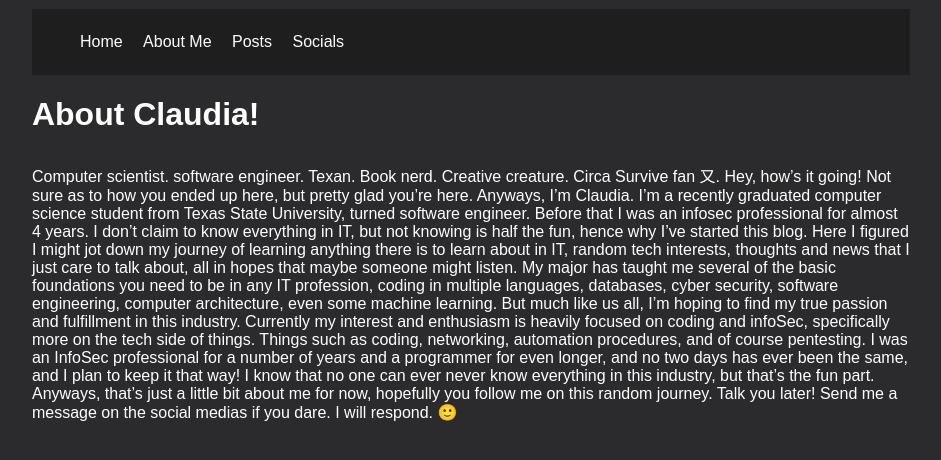
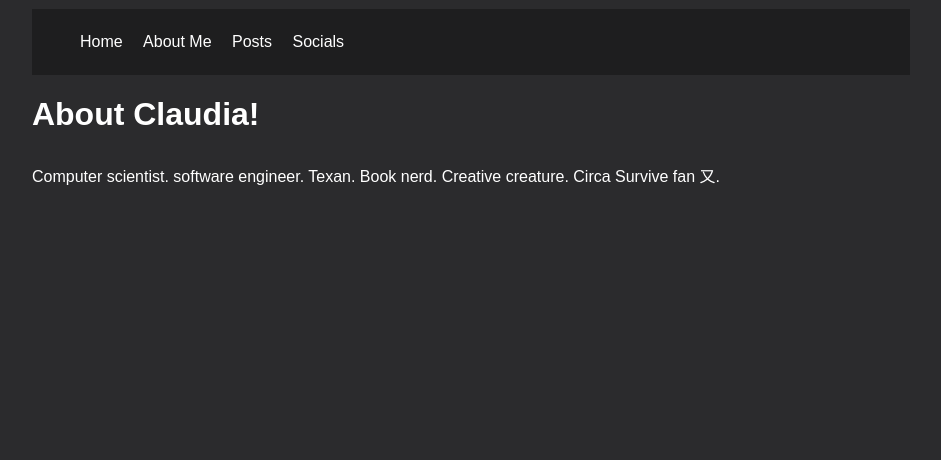
Before and after one commit to ceruleancee/ceruleancee.github.io, a Jekyll site: the page aboutme.html, which Jekyll copies as it is, in a window 1280 px wide. Shown: the top 460 px of the page, without its empty margins (169-1110 px from the left). Built offline with Jekyll 4.4.1, drawn with Linux system fonts in a browser that asks for light colours.

Commit message:
More minor tweaks

```diff
--- a/aboutme.html
+++ b/aboutme.html
@@ -16,13 +16,8 @@
     <div id="content">
         <div id="feature">
         <h1> About Claudia!</h1>
-            <p>Computer scientist. software engineer. Texan. Book nerd. Creative creature. Circa Survive fan 又.
-                Hey, how’s it going! Not sure as to how you ended up here, but pretty glad you’re here.
-                Anyways, I’m Claudia. I’m a recently graduated computer science student from Texas State University, turned software engineer. Before that I was an infosec professional for almost 4 years.
-                I don’t claim to know everything in IT, but not knowing is half the fun, hence why I’ve started this blog. Here I figured I might jot down my journey of learning anything there is to learn about in IT, random tech interests, thoughts and news that I just care to talk about, all in hopes that maybe someone might listen.
-                My major has taught me several of the basic foundations you need to be in any IT profession, coding in multiple languages, databases, cyber security, software engineering, computer architecture, even some machine learning.
-                But much like us all, I’m hoping to find my true passion and fulfillment in this industry. Currently my interest and enthusiasm is heavily focused on coding and infoSec, specifically more on the tech side of things. Things such as coding, networking, automation procedures, and of course pentesting. I was an InfoSec professional for a number of years and a programmer for even longer, and no two days has ever been the same, and I plan to keep it that way! I know that no one can ever never know everything in this industry, but that’s the fun part.
-                Anyways, that’s just a little bit about me for now, hopefully you follow me on this random journey. Talk you later! Send me a message on the social medias if you dare. I will respond. 🙂
+            <p>
+                Computer scientist. software engineer. Texan. Book nerd. Creative creature. Circa Survive fan 又.
             </p>
         </div>
     </div>
--- a/index.html
+++ b/index.html
@@ -15,7 +15,6 @@
 </div>
 <div id="content">
     <meta name="viewport" content="width=device-width, initial-scale=1.0">
-    <img src="images/frontpage.png" width="460" height="345">
     <h1>Hello Friend</h1>
     <p>Hello, my name is Claudia and this is my website for improving my learning html, css and javascript. I'm mainly a backend
         developer and my frontend work definitely needs to improve. But I learn by doing, and thats that this site is for.</p>
```
